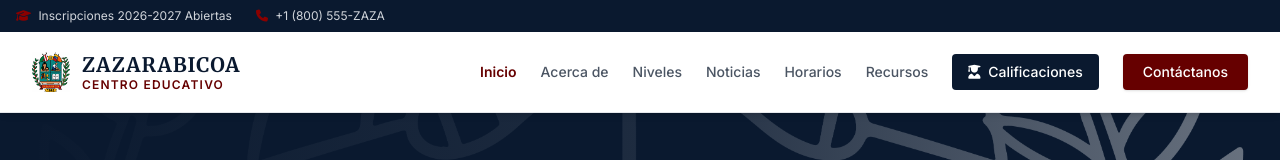
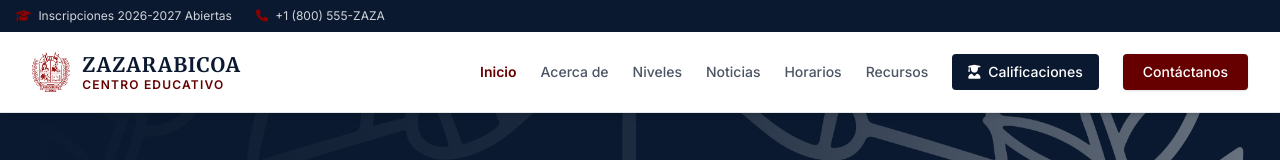
Before and after one commit to DevTheyanko/Centro_Educativo_Zazarabicoa, a plain HTML site: page index.html in a window 1280 px wide. Shown: the top 160 px of the page. Drawn offline with nearby package versions, Linux system fonts and the light colour scheme.

Commit message:
Add files via upload

```diff
--- a/index.html
+++ b/index.html
@@ -6,7 +6,7 @@
     <meta name="viewport" content="width=device-width, initial-scale=1.0">
     <title>Centro Educativo Zazarabicoa | Excelencia y Tradición</title>
     <!-- Favicon / Icono de la Institución -->
-    <link rel="icon" type="image/png" href="assets/img/log_za.png">
+    <link rel="icon" type="image/png" href="assets/img/log_zazara.ico">
     <!-- Tailwind CSS CDN -->
     <script src="https://cdn.tailwindcss.com"></script>
     <script>
@@ -65,7 +65,7 @@
                 <!-- Logo -->
                 <div class="flex items-center space-x-3">
                     <div class="flex items-center justify-center">
-                        <img src="assets/img/log_za.png" alt="Logo Zazarabicoa" class="h-10 w-auto object-contain">
+                        <img src="assets/img/log_zazara3.png" alt="Logo Zazarabicoa" class="h-10 w-auto object-contain">
                     </div>
                     <div>
                         <span class="block font-serif font-bold text-xl tracking-wider text-navy-900 leading-tight">ZAZARABICOA</span>
```
Also changed, not shown: assets/img/log_zazara.ico (added), assets/img/log_zazara3.png (added).
